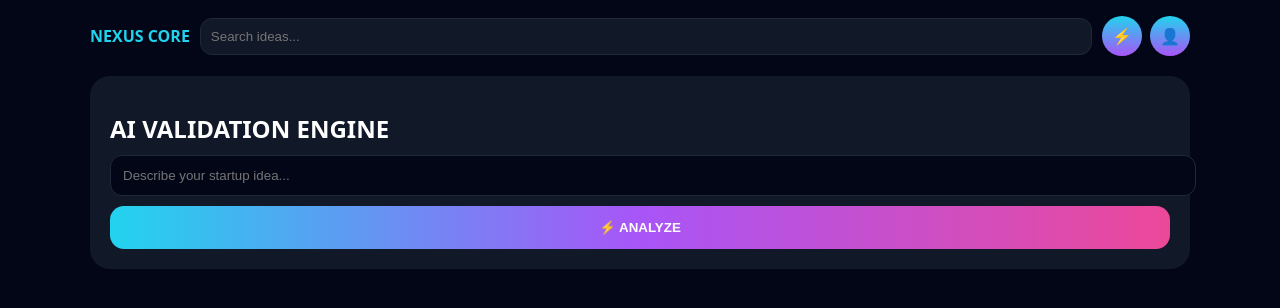
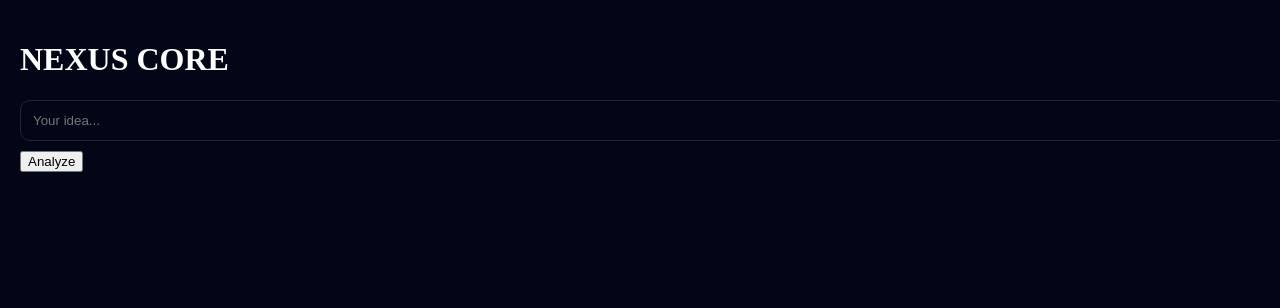
Before and after one commit to TogaraCode/ai-saas-platform, a Next.js app: page / in a window 1280 px wide. Shown: the top 308 px of the page. Built offline with nearby package versions, Linux system fonts and the light colour scheme.

Commit message:
Refactor analyze function and update UI components

```diff
--- a/app/page.js
+++ b/app/page.js
@@ -4,334 +4,63 @@ import { useState } from "react"
 export default function Home() {
   const [idea, setIdea] = useState("")
   const [result, setResult] = useState(null)
-  const [loading, setLoading] = useState(false)
 
-  async function analyze() {
-    if (!idea) return
-
-    setLoading(true)
-
+  const analyze = async () => {
     const res = await fetch("/api/analyze", {
       method: "POST",
+      headers: { "Content-Type": "application/json" },
       body: JSON.stringify({ idea })
     })
-
     const data = await res.json()
-
     setResult(data)
-    setLoading(false)
   }
 
   return (
-    <div style={root}>
-      <div style={container}>
+    <div style={{ padding: 20 }}>
 
-        {/* HEADER */}
-        <div style={header}>
-          <div style={logo}>NEXUS CORE</div>
-          <input
-            placeholder="Search ideas..."
-            style={search}
-          />
-          <div style={icons}>
-            <div style={icon}>⚡</div>
-            <div style={icon}>👤</div>
-          </div>
-        </div>
-
-        {/* HERO */}
-        <div style={hero}>
-          <h1 style={title}>AI VALIDATION ENGINE</h1>
+      <h1>NEXUS CORE</h1>
 
       <input
         value={idea}
         onChange={(e) => setIdea(e.target.value)}
-            placeholder="Describe your startup idea..."
-            style={input}
+        placeholder="Your idea..."
+        style={{
+          width: "100%",
+          padding: 12,
+          borderRadius: 10,
+          background: "#020617",
+          border: "1px solid #1f2937",
+          color: "white"
+        }}
       />
 
-          <button style={cta} onClick={analyze}>
-            ⚡ ANALYZE
+      <button onClick={analyze} style={{ marginTop: 10 }}>
+        Analyze
       </button>
 
-          {loading && <div style={loadingBar}></div>}
-        </div>
+      {result && (
+        <div style={{ marginTop: 20 }}>
+          <h2>Score: {result.score}</h2>
+          <div>Demand: {result.demand}</div>
+          <div>Sentiment: {result.sentiment}</div>
 
-        {/* RESULTS */}
-        {result && (
-          <div style={grid}>
+          <svg viewBox="0 0 300 120" style={{ width: "100%" }}>
+            <polyline
+              fill="none"
+              stroke="#22d3ee"
+              strokeWidth="2"
+              points={result.trend.map((v, i) => `${i * 40},${120 - v}`).join(" ")}
+            />
+          </svg>
 
-            {/* SCORE */}
-            <Panel title="CORE SCORE">
-              <ScoreRing value={result.score} />
-            </Panel>
-
-            {/* TREND */}
-            <Panel title="MARKET TREND">
-              <LineChart data={result.trend || []} />
-            </Panel>
-
-            {/* COMPETITORS */}
-            <Panel title="COMPETITION">
-              <div style={tags}>
-                {result.competitors?.map((c) => (
-                  <div key={c} style={tag}>{c}</div>
+          <div>
+            {result.competitors.map(c => (
+              <div key={c}>{c}</div>
             ))}
           </div>
-            </Panel>
-
-            {/* MONETIZATION */}
-            <Panel title="MONETIZATION">
-              <div style={bigNumber}>{result.monetization}</div>
-            </Panel>
-
-            {/* RISKS */}
-            <Panel title="RISKS">
-              {result.risks?.map((r, i) => (
-                <div key={i} style={risk}>⚠ {r}</div>
-              ))}
-            </Panel>
-
-            {/* SUMMARY */}
-            <Panel title="AI INSIGHT">
-              <div style={summary}>{result.summary}</div>
-            </Panel>
-
-            {/* SIGNAL */}
-            <Panel title="INVESTMENT SIGNAL">
-              <div style={{
-                ...signal,
-                color:
-                  result.score > 75 ? "#22c55e" :
-                  result.score > 50 ? "#facc15" :
-                  "#f87171"
-              }}>
-                {result.score > 75
-                  ? "STRONG OPPORTUNITY"
-                  : result.score > 50
-                  ? "MODERATE"
-                  : "HIGH RISK"}
-              </div>
-            </Panel>
-
         </div>
       )}
 
     </div>
-    </div>
   )
 }
-
-/* ================= COMPONENTS ================= */
-
-function Panel({ title, children }) {
-  return (
-    <div style={panel}>
-      <div style={panelTitle}>{title}</div>
-      {children}
-    </div>
-  )
-}
-
-/* SCORE RING */
-function ScoreRing({ value }) {
-  const radius = 60
-  const circumference = 2 * Math.PI * radius
-  const offset = circumference - (value / 100) * circumference
-
-  return (
-    <svg width="140" height="140">
-      <circle cx="70" cy="70" r={radius}
-        stroke="rgba(255,255,255,0.1)"
-        strokeWidth="6"
-        fill="none"
-      />
-      <circle cx="70" cy="70" r={radius}
-        stroke="url(#grad)"
-        strokeWidth="6"
-        fill="none"
-        strokeDasharray={circumference}
-        strokeDashoffset={offset}
-        style={{
-          transform: "rotate(-90deg)",
-          transformOrigin: "50% 50%"
-        }}
-      />
-      <defs>
-        <linearGradient id="grad">
-          <stop offset="0%" stopColor="#22d3ee"/>
-          <stop offset="100%" stopColor="#a855f7"/>
-        </linearGradient>
-      </defs>
-      <text x="50%" y="50%" textAnchor="middle" dy=".3em"
-        style={{ fontSize: 28, fill: "white" }}>
-        {value}
-      </text>
-    </svg>
-  )
-}
-
-/* LINE CHART */
-function LineChart({ data }) {
-  if (!data.length) return null
-
-  const width = 300
-  const height = 120
-  const max = Math.max(...data)
-
-  const points = data.map((d, i) => {
-    const x = (i / (data.length - 1)) * width
-    const y = height - (d / max) * height
-    return `${x},${y}`
-  }).join(" ")
-
-  return (
-    <svg viewBox={`0 0 ${width} ${height}`} style={{ width: "100%" }}>
-      <polyline
-        fill="none"
-        stroke="#22d3ee"
-        strokeWidth="3"
-        points={points}
-      />
-    </svg>
-  )
-}
-
-/* ================= STYLES ================= */
-
-const root = {
-  minHeight: "100vh",
-  background: "#020617",
-  color: "white",
-  fontFamily: "system-ui"
-}
-
-const container = {
-  maxWidth: 1100,
-  margin: "0 auto",
-  padding: 16
-}
-
-const header = {
-  display: "flex",
-  alignItems: "center",
-  marginBottom: 20,
-  gap: 10
-}
-
-const logo = {
-  fontWeight: "bold",
-  color: "#22d3ee"
-}
-
-const search = {
-  flex: 1,
-  padding: 10,
-  borderRadius: 12,
-  background: "#111827",
-  border: "1px solid #1f2937",
-  color: "white"
-}
-
-const icons = {
-  display: "flex",
-  gap: 8
-}
-
-const icon = {
-  width: 40,
-  height: 40,
-  borderRadius: "50%",
-  background: "linear-gradient(#22d3ee,#a855f7)",
-  display: "flex",
-  alignItems: "center",
-  justifyContent: "center"
-}
-
-const hero = {
-  padding: 20,
-  borderRadius: 20,
-  background: "#111827",
-  marginBottom: 20
-}
-
-const title = {
-  fontSize: 24,
-  marginBottom: 10
-}
-
-const input = {
-  width: "100%",
-  padding: 12,
-  borderRadius: 12,
-  marginBottom: 10,
-  background: "#020617",
-  border: "1px solid #1f2937",
-  color: "white"
-}
-
-const cta = {
-  width: "100%",
-  padding: 14,
-  borderRadius: 14,
-  background: "linear-gradient(90deg,#22d3ee,#a855f7,#ec4899)",
-  border: "none",
-  color: "white",
-  fontWeight: "bold"
-}
-
-const loadingBar = {
-  height: 4,
-  marginTop: 10,
-  background: "#22d3ee",
-  animation: "pulse 1s infinite"
-}
-
-const grid = {
-  display: "grid",
-  gap: 16,
-  gridTemplateColumns: "repeat(auto-fit,minmax(250px,1fr))"
-}
-
-const panel = {
-  padding: 16,
-  borderRadius: 16,
-  background: "#111827"
-}
-
-const panelTitle = {
-  marginBottom: 10,
-  color: "#22d3ee"
-}
-
-const tags = {
-  display: "flex",
-  gap: 6,
-  flexWrap: "wrap"
-}
-
-const tag = {
-  padding: "6px 10px",
-  borderRadius: 10,
-  background: "#020617"
-}
-
-const risk = {
-  color: "#f87171",
-  fontSize: 12
-}
-
-const summary = {
-  opacity: 0.8,
-  lineHeight: 1.5
-}
-
-const bigNumber = {
-  fontSize: 28,
-  fontWeight: "bold"
-}
-
-const signal = {
-  fontSize: 20,
-  fontWeight: "bold"
-}
```
Lines whose indentation alone changed are shown as unchanged.
